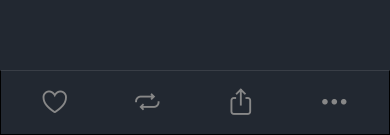
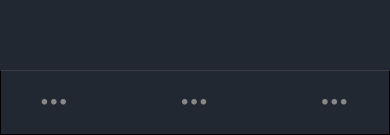
Before and after one commit to alejandrogalaz21/react-native-music-player, a React Native app: screen / in a window 390 px wide. Shown: the part 709-844 px from the top of the page. Built offline with nearby package versions, Linux system fonts and the light colour scheme.

Commit message:
refactor buttons

```diff
--- a/screens/MusicPlayer.js
+++ b/screens/MusicPlayer.js
@@ -12,6 +12,26 @@ import songs from './../model/data'
 
 const { width, height } = Dimensions.get('window')
 
+function Button(icon, size, color) {
+  return (
+    <TouchableOpacity onPress={() => {}}>
+      <Ionicons name="ellipsis-horizontal" size={30} color="#888888" />
+    </TouchableOpacity>
+  )
+}
+
+function ButtonsPanel() {
+  return (
+    <View style={styles.bottomContainer}>
+      <View style={styles.bottomContainerIconWrapper}>
+        <Button name="heart-outline" size={30} color="#888888" />
+        <Button name="repeat" size={30} color="#888888" />
+        <Button name="share-outline" size={30} color="#888888" />
+      </View>
+    </View>
+  )
+}
+
 const MusicPlayer = () => {
   return (
     <SafeAreaView style={styles.container}>
@@ -23,25 +43,7 @@ const MusicPlayer = () => {
         {/* slider */}
         {/* music controls */}
       </View>
-      <View style={styles.bottomContainer}>
-        <View style={styles.bottomContainerIconWrapper}>
-          <TouchableOpacity onPress={() => {}}>
-            <Ionicons name="heart-outline" size={30} color="#888888" />
-          </TouchableOpacity>
-
-          <TouchableOpacity onPress={() => {}}>
-            <Ionicons name="repeat" size={30} color="#888888" />
-          </TouchableOpacity>
-
-          <TouchableOpacity onPress={() => {}}>
-            <Ionicons name="share-outline" size={30} color="#888888" />
-          </TouchableOpacity>
-
-          <TouchableOpacity onPress={() => {}}>
-            <Ionicons name="ellipsis-horizontal" size={30} color="#888888" />
-          </TouchableOpacity>
-        </View>
-      </View>
+      <ButtonsPanel />
     </SafeAreaView>
   )
 }
```
